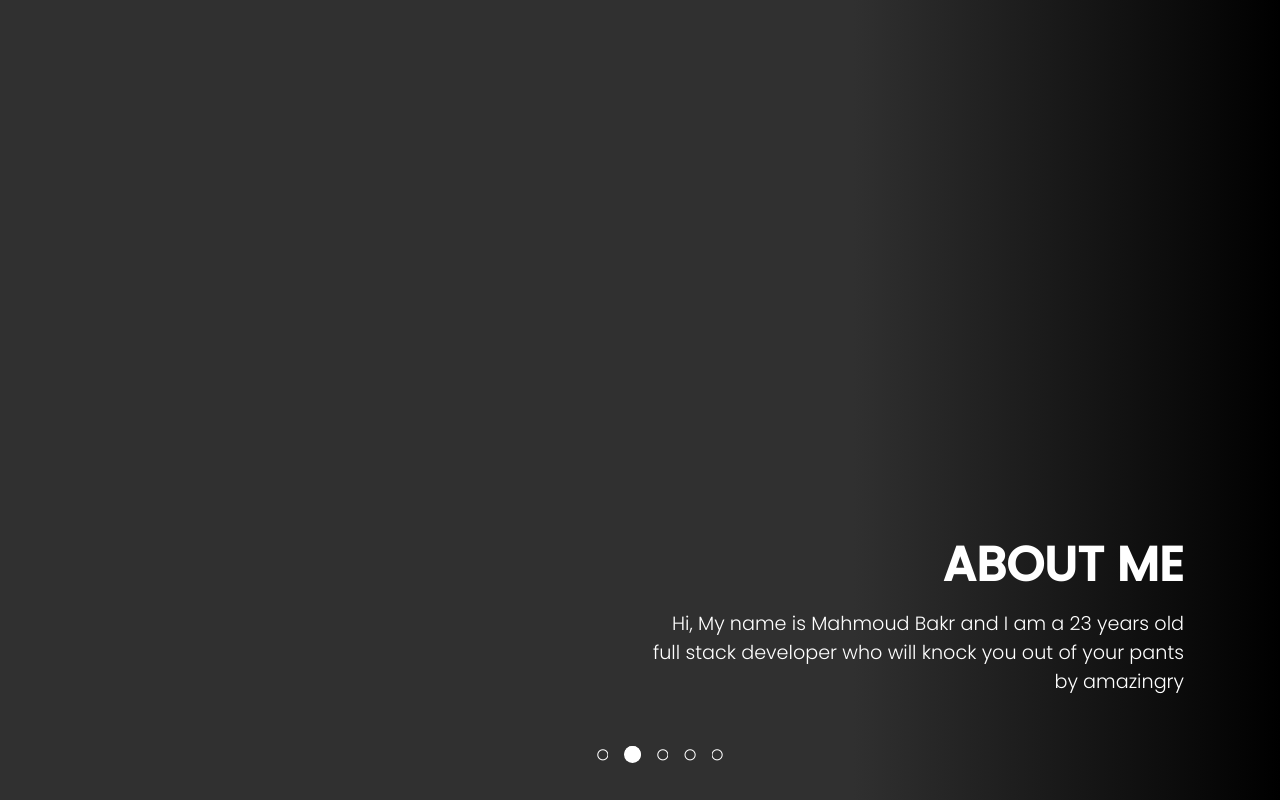
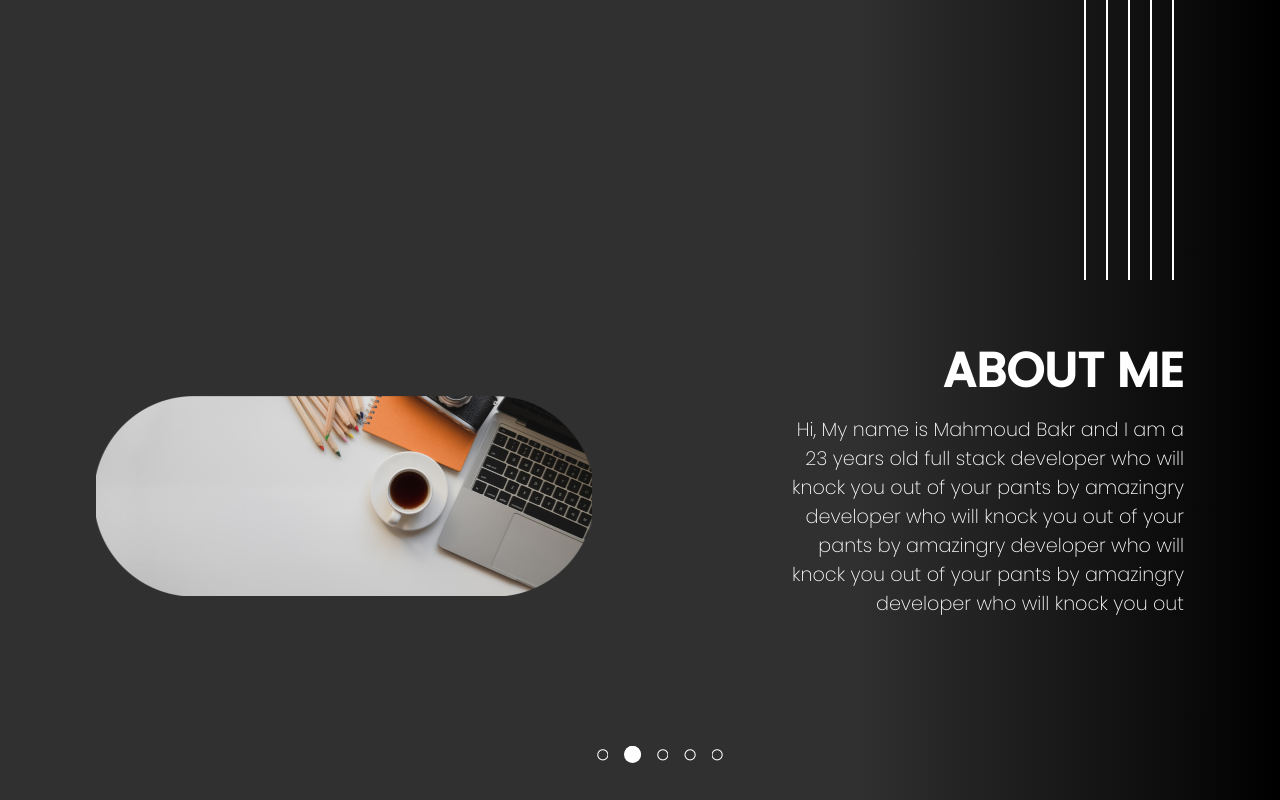
Before and after one commit to MahmoudBakr23/new-portfolio, a React (Create React App) app: page /aboutme in a window 1280 px wide. Built offline with nearby package versions, Linux system fonts and the light colour scheme.

Commit message:
Wrap the about page up

```diff
--- a/src/Components/About.js
+++ b/src/Components/About.js
@@ -1,5 +1,5 @@
-import { AboutContainer, Heading, AboutWrapper, SecondWrapper, AboutImg } from './Styles/About.styled.js';
-import { Container, SubHeading } from './Styles/Home.styled.js';
+import {Heading, AboutWrapper, SecondWrapper, AboutImg } from './Styles/About.styled.js';
+import { Container, SubHeading, LinesCont, OneLine } from './Styles/Home.styled.js';
 import Header from './Header.js';
 
 const About = () => {
@@ -11,10 +11,17 @@ const About = () => {
             </SecondWrapper>
             <AboutWrapper>
                 <Heading>ABOUT ME</Heading>
-                <SubHeading tight >
-                    Hi, My name is Mahmoud Bakr and I am a 23 years old full stack developer who will knock you out of your pants by amazingry
+                <SubHeading tight wid={"400px"}>
+                    Hi, My name is Mahmoud Bakr and I am a 23 years old full stack developer who will knock you out of your pants by amazingry developer who will knock you out of your pants by amazingry developer who will knock you out of your pants by amazingry developer who will knock you out
                 </SubHeading>
             </AboutWrapper>
+            <LinesCont short>
+                <OneLine />
+                <OneLine />
+                <OneLine />
+                <OneLine />
+                <OneLine />
+            </LinesCont>
         <Header rightOrLeft={"left"} about={"active"} />
         </Container>
         </div>
--- a/src/Components/Styles/About.styled.js
+++ b/src/Components/Styles/About.styled.js
@@ -1,24 +1,20 @@
 import styled from "styled-components";
-
-const AboutContainer = styled.div`
-    margin: 0;
-    width: 100%;
-`
+import aboutImg from "../../aboutme.png"
 
 const AboutWrapper = styled.div`
     display: flex;
+    justify-content: center;
     flex-direction: column;
-    align-self: flex-end;
     align-items: flex-end;
     text-align: right;
+    margin: 10rem 6rem 0rem 6rem;
+    padding: 0;
     width: 100%;
-    margin: 6rem;
 `
 
 const Heading = styled.h2`
     font-size: 3rem;
     font-weight: 800;
-    height: fit-content;
     margin: 0;
     @media (min-width: 1370px) {
     font-size: 6rem;
@@ -27,12 +23,20 @@ const Heading = styled.h2`
 
 const SecondWrapper = styled.div`
     display: flex;
+    height: 100%;
     width: 100%;
+    align-items: center;
+    justify-content: center;
+    margin-top: 6rem;
+    margin-left: 6rem;
 `
 
 const AboutImg = styled.div`
-    width: 600px;
-    height: 300px;
+    background-image: url(${aboutImg});
+    width: 500px;
+    height: 200px;
+    background-size: cover;
+    background-position: center center;
 `
 
-export { AboutContainer, Heading, AboutWrapper, SecondWrapper, AboutImg }
+export { Heading, AboutWrapper, SecondWrapper, AboutImg }
--- a/src/Components/Styles/Home.styled.js
+++ b/src/Components/Styles/Home.styled.js
@@ -51,10 +51,11 @@ const NameHeading = styled.h1`
 
 const SubHeading = styled.h2`
     font-size: ${props => props.tight ? "1.2rem" : "1.5rem"};
-    font-weight: 300;
+    font-weight: 200;
     word-spacing: ${props => props.tight ? "0px" : "5px"};
     letter-spacing: ${props => props.tight ? "0px" : "5px"};
     margin: 0.5rem 0;
+    width: ${props => props.wid};
     @media (min-width: 1370px) {
     font-size: 2.5rem;
   }
@@ -86,8 +87,8 @@ const ImgContainer = styled.div`
 const LinesCont = styled.div`
     display: flex;
     justify-content: center;
-    height: 100%;
-    margin: 0 10rem;
+    height: ${props => props.short ? "35%" : "100%"};
+    margin: ${props => props.short ? "0 6rem" : "0 10rem"};
     position: absolute;
     right: 0;
     top: 0;
```
Also changed, not shown: src/aboutme.png (added), src/vertical_lines.png (deleted).
